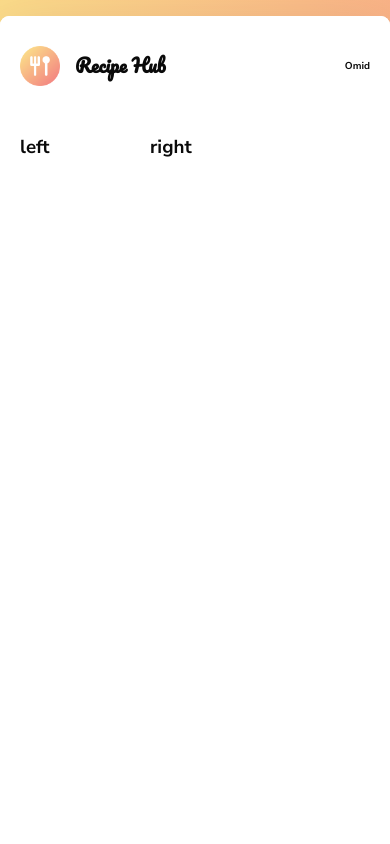
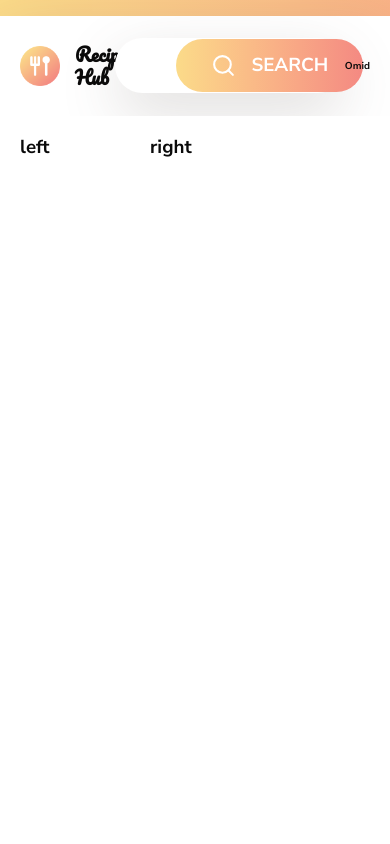
Before and after one commit to omidsdgi/recipe-hub, a Next.js app: page / in a window 390 px wide. Shown: the top 844 px of the page. Built offline with nearby package versions, Linux system fonts and the light colour scheme.

Commit message:
style(home): make home page responsive

```diff
--- a/src/app/page.tsx
+++ b/src/app/page.tsx
@@ -1,22 +1,20 @@
 import {Logo} from "@/components";
+import {SearchForm} from "@/components/layout/header";
 
 export default function Home() {
     return (
-        <div className="flex items-center justify-center bg-gradient-to-br from-[var(--color-gradient-from)] to-[var(--color-gradient-to)]">
-        <div className="my-[4vw] w-full max-w-[120rem] min-h-[117rem] overflow-hidden rounded-[9px] bg-surface shadow-card">
+        <div
+            className="flex items-center justify-center bg-gradient-to-br from-[var(--color-gradient-from)] to-[var(--color-gradient-to)]">
+                <div
+                    className="my-[4vw] sm:my-6 lg:my-[4vw] w-full max-w-[140rem] lg:min-h-[117rem] overflow-hidden rounded-none sm:roundede:lg lg:rounded-xl bg-surface shadow-card">
                     <header
                         className=" flex h-[10rem] w-full items-center justify-between bg-background px-8 ">
                         <Logo/>
+                        <SearchForm/>
                         <h1>Omid</h1>
                     </header>
-
                             <main
-                className="
-          grid
-          min-h-[107rem]
-          grid-cols-[1fr_2fr]
-        "
-            >
+                                className=" grid min-h-[107rem] grid-cols-[1fr_2fr] " >
                                 <section className="bg-surface p-8 text-3xl">
                                     left
                                 </section>
```
Lines whose indentation alone changed are shown as unchanged.
